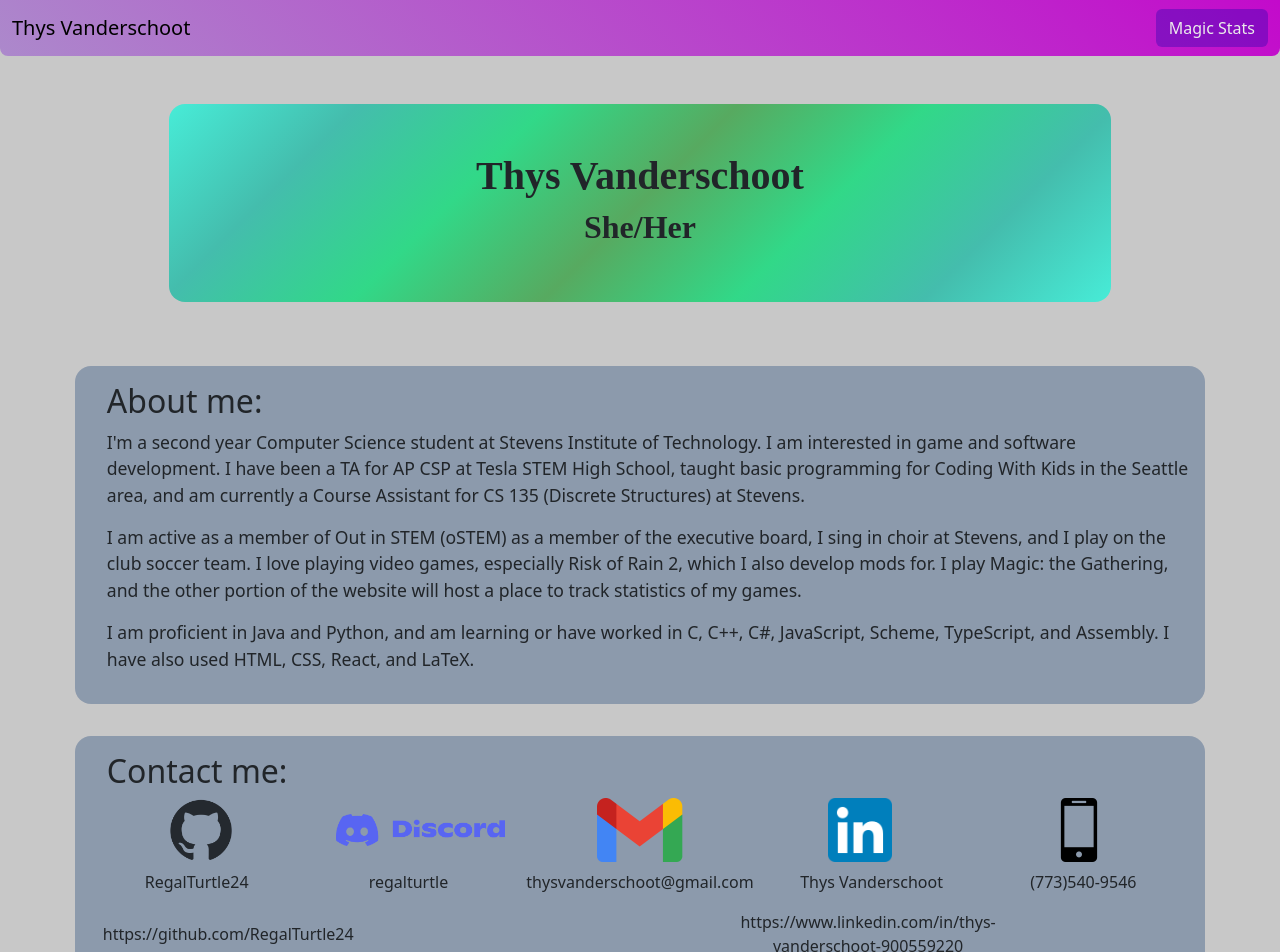
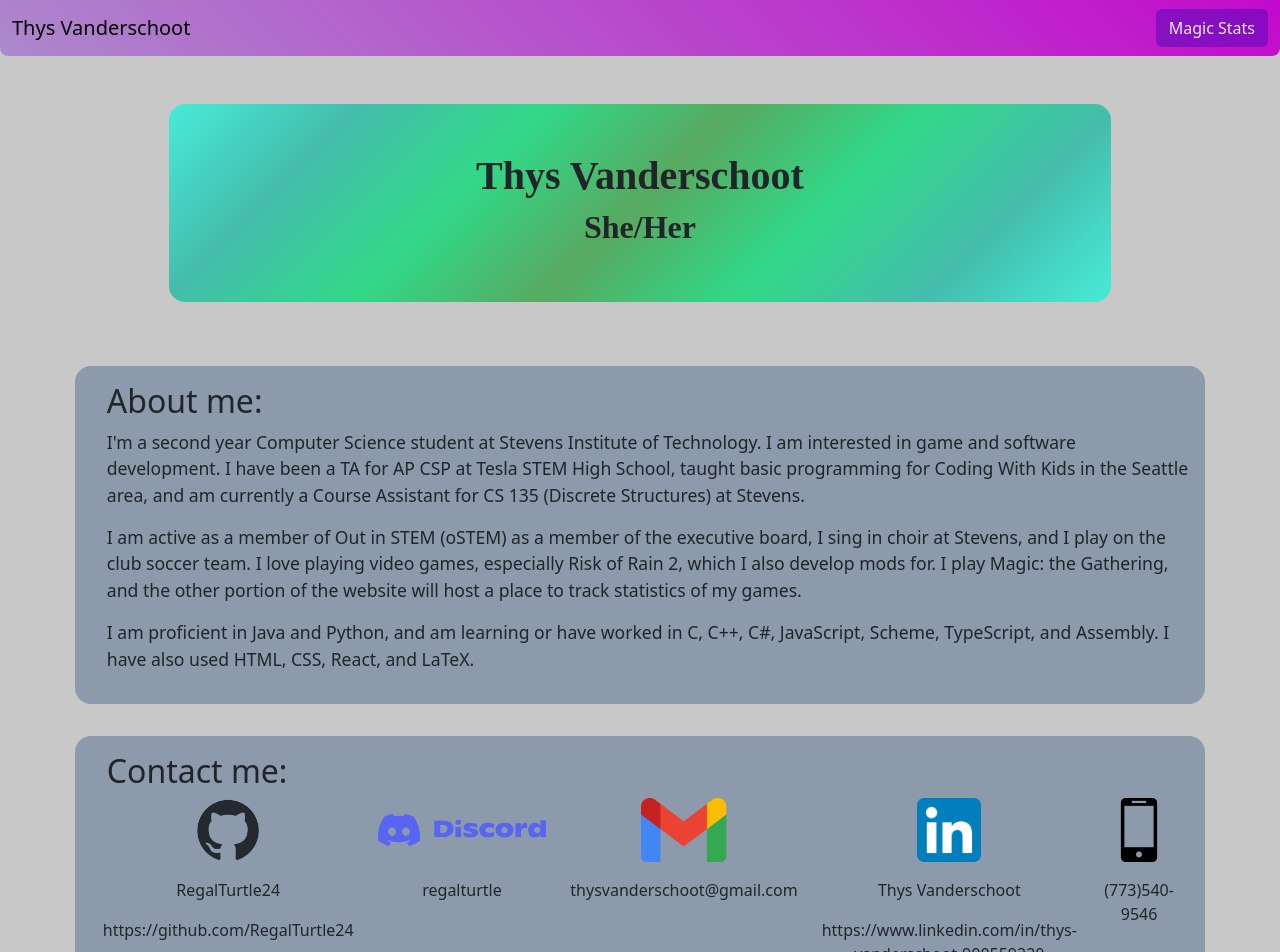
Before and after one commit to RegalTurtle24/regalturtle24.github.io, a React (Vite) app: page /#/mtg-stats in a window 1280 px wide. Shown: the top 952 px of the page. Built offline with nearby package versions, Linux system fonts and the light colour scheme.

Commit message:
Fixed narrow screen contact me
Changed from cols with rows to rows with cols so they collapse better.

```diff
--- a/src/pages/Home.tsx
+++ b/src/pages/Home.tsx
@@ -95,7 +95,7 @@ function Home() {
 
             <div className="container text-center">
               <div className="row">
-                <div className="col my-auto">
+                <div className="col">
                   <a href="https://github.com/RegalTurtle24">
                     <img
                       src={GitHubPhoto}
@@ -105,19 +105,30 @@ function Home() {
                       }}
                     ></img>
                   </a>
+                  <div style={{ height: "1rem" }}></div>
+                  <div>RegalTurtle24</div>
+                  <div style={{ height: "1rem" }}></div>
+                  <div>https://github.com/RegalTurtle24</div>
+                  <div style={{ height: "1rem" }}></div>
                 </div>
-
-                <div className="col my-auto">
+                <div className="col">
+                  <div style={{ height: "4rem" }}>
+                    <div style={{ height: "1rem" }}></div>
                     <img
                       src={DiscordPhoto}
+                      className=""
                       style={{
                         height: "2rem",
                         width: "10.545rem",
+                        verticalAlign: "sub",
                       }}
                     ></img>
                   </div>
-
-                <div className="col my-auto">
+                  <div style={{ height: "1rem" }}></div>
+                  <div>regalturtle</div>
+                  <div style={{ height: "1rem" }}></div>
+                </div>
+                <div className="col">
                   <img
                     src={GmailPhoto}
                     style={{
@@ -125,9 +136,11 @@ function Home() {
                       width: "5.375rem",
                     }}
                   ></img>
+                  <div style={{ height: "1rem" }}></div>
+                  <div>thysvanderschoot@gmail.com</div>
+                  <div style={{ height: "1rem" }}></div>
                 </div>
-
-                <div className="col my-auto">
+                <div className="col">
                   <a href="https://www.linkedin.com/in/thys-vanderschoot-900559220">
                     <img
                       src={LinkedInPhoto}
@@ -137,9 +150,15 @@ function Home() {
                       }}
                     ></img>
                   </a>
+                  <div style={{ height: "1rem" }}></div>
+                  <div>Thys Vanderschoot</div>
+                  <div style={{ height: "1rem" }}></div>
+                  <div>
+                    https://www.linkedin.com/in/thys-vanderschoot-900559220
                   </div>
-
-                <div className="col my-auto">
+                  <div style={{ height: "1rem" }}></div>
+                </div>
+                <div className="col">
                   <img
                     src={PhonePhoto}
                     style={{
@@ -147,31 +166,10 @@ function Home() {
                       width: "4rem",
                     }}
                   ></img>
+                  <div style={{ height: "1rem" }}></div>
+                  <div>(773)540-9546</div>
+                  <div style={{ height: "1rem" }}></div>
                 </div>
-              </div>
-
-              <div className="row" style={{ height: "0.5rem" }}></div>
-
-              <div className="row">
-                <div className="col my-auto">RegalTurtle24</div>
-                <div className="col my-auto">regalturtle</div>
-                <div className="col my-auto">thysvanderschoot@gmail.com</div>
-                <div className="col my-auto">Thys Vanderschoot</div>
-                <div className="col my-auto">(773)540-9546</div>
-              </div>
-
-              <div className="row" style={{ height: "1rem" }}></div>
-
-              <div className="row">
-                <div className="col my-auto">
-                  https://github.com/RegalTurtle24
-                </div>
-                <div className="col my-auto"></div>
-                <div className="col my-auto"></div>
-                <div className="col my-auto">
-                  https://www.linkedin.com/in/thys-vanderschoot-900559220
-                </div>
-                <div className="col my-auto"></div>
               </div>
             </div>
           </div>
```
Lines whose indentation alone changed are shown as unchanged.
